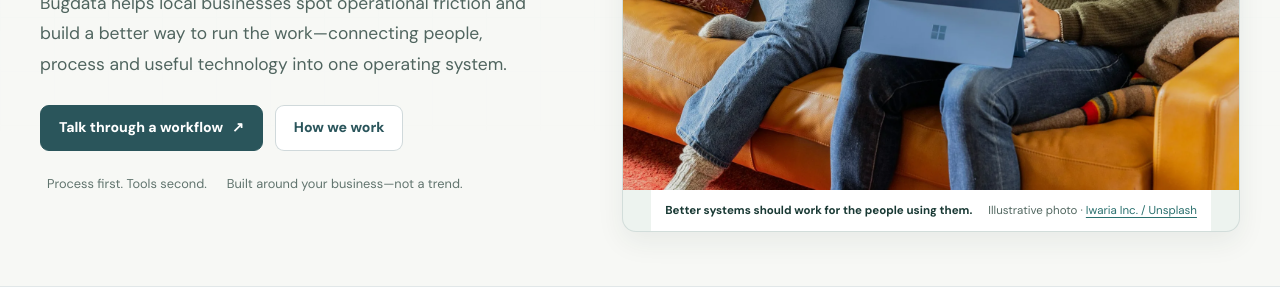
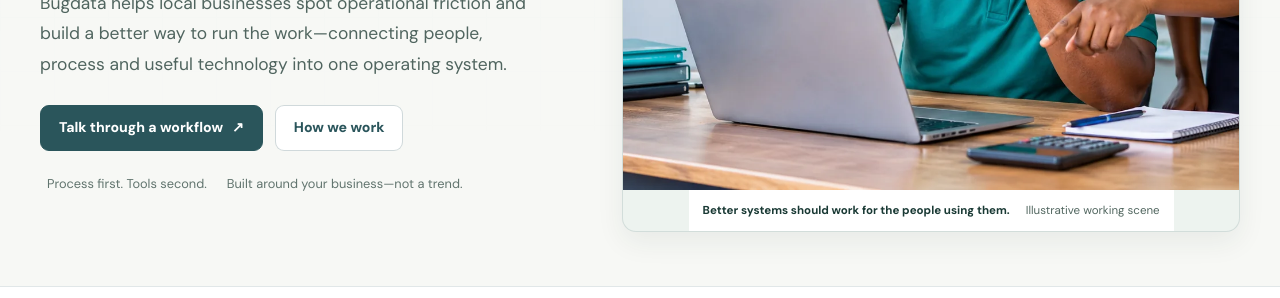
Before and after one commit to bugdata-commits/webdev, a plain HTML site: page index.html in a window 1280 px wide. Shown: the part 492-790 px from the top of the page. Drawn offline with Linux system fonts and the light colour scheme.

Commit message:
Use supplied homepage image and add support metadata

```diff
--- a/index.html
+++ b/index.html
@@ -106,8 +106,8 @@ body{background-image:linear-gradient(rgba(7,25,35,.84),rgba(7,25,35,.9)),url('a
         <div class="micro-proof"><span><i class="signal" aria-hidden="true"></i>Process first. Tools second.</span><span>Built around your business—not a trend.</span></div>
       </div>
       <figure class="visual hero-image-frame">
-        <img class="home-hero-image" src="assets/images/people-learning-iwaria-inc.webp" alt="Two people reviewing information together on a tablet" width="2200" height="1467" fetchpriority="high" decoding="async">
-        <figcaption><span>Better systems should work for the people using them.</span><span>Illustrative photo · <a href="https://unsplash.com/photos/M7ALc3UuX_g" target="_blank" rel="noopener noreferrer">Iwaria Inc. / Unsplash</a></span></figcaption>
+        <img class="home-hero-image" src="assets/images/bugdata-local-business-hero.webp" alt="Two coworkers review a laptop together at a shop counter" width="1672" height="941" fetchpriority="high" decoding="async">
+        <figcaption><span>Better systems should work for the people using them.</span><span>Illustrative working scene</span></figcaption>
       </figure>
     </div>
   </section>
```
Also changed, not shown: support.html (+2 -1 lines), assets/images/bugdata-local-business-hero.webp (added).
